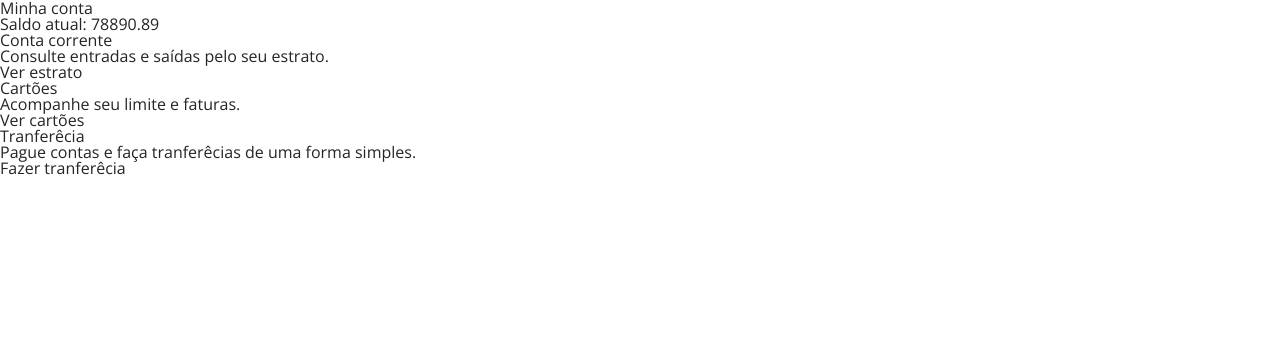
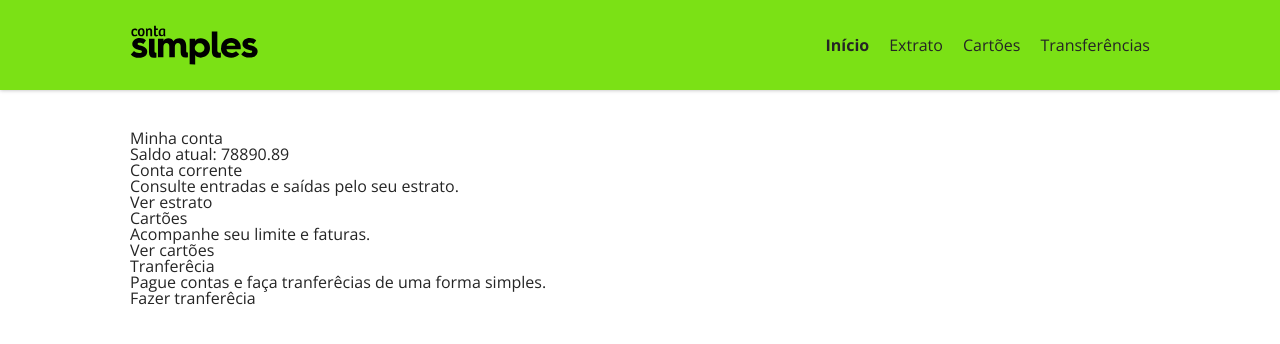
Before and after one commit to rickyalmeidadev/conta-simples-test, a React (Create React App) app: page / in a window 1280 px wide. Shown: the top 344 px of the page. Built offline with nearby package versions, Linux system fonts and the light colour scheme; data requests are answered from the project's data file.

Commit message:
add navbar

```diff
--- /dev/null
+++ b/src/components/Navbar.jsx
@@ -0,0 +1,40 @@
+import React from 'react';
+import { Link, NavLink } from 'react-router-dom';
+import logo from '../assets/logo-conta-simples.svg';
+
+const Navbar = () => (
+  <header className="navbar">
+    <nav className="container navbar__container">
+      <Link to="/">
+        <figure className="navbar__brand">
+          <img src={logo} alt="Conta Simples" />
+        </figure>
+      </Link>
+
+      <ul className="navbar__list">
+        <li className="navbar__item">
+          <NavLink activeClassName="navbar__item--active" exact to="/">
+            Início
+          </NavLink>
+        </li>
+        <li className="navbar__item">
+          <NavLink activeClassName="navbar__item--active" exact to="/statement">
+            Extrato
+          </NavLink>
+        </li>
+        <li className="navbar__item">
+          <NavLink activeClassName="navbar__item--active" exact to="/credit-cards">
+            Cartões
+          </NavLink>
+        </li>
+        <li className="navbar__item">
+          <NavLink activeClassName="navbar__item--active" exact to="/tranfer">
+            Transferências
+          </NavLink>
+        </li>
+      </ul>
+    </nav>
+  </header>
+);
+
+export default Navbar;
--- a/src/pages/Account/index.jsx
+++ b/src/pages/Account/index.jsx
@@ -1,5 +1,6 @@
 import React, { useState, useEffect } from 'react';
 import { getUser } from '../../services/services';
+import Navbar from '../../components/Navbar';
 import AccountCard from '../../components/AccountCard';
 import cards from '../../utils/cards.json';
 
@@ -19,17 +20,20 @@ const Account = () => {
   }
 
   return (
-    <>
-      <div>
-        <h2>Minha conta</h2>
-        <span>Saldo atual: {user.balance}</span>
+    <div className="wrapper">
+      <Navbar />
+      <div className="container">
+        <header className="header">
+          <h2>Minha conta</h2>
+          <span>Saldo atual: {user.balance}</span>
+        </header>
       </div>
 
 
-      <section>
+      <section className="container">
         {cards.map(card => <AccountCard key={card.test} {...card} />)}
       </section>
-    </>
+    </div>
   );
 };
 
--- a/src/pages/CreditCards/index.jsx
+++ b/src/pages/CreditCards/index.jsx
@@ -1,5 +1,6 @@
 import React, { useState, useEffect } from 'react';
 import { getUser } from '../../services/services';
+import Navbar from '../../components/Navbar';
 import CreditCard from '../../components/CreditCard';
 
 const CreditCards = () => {
@@ -19,6 +20,7 @@ const CreditCards = () => {
 
   return (
     <>
+      <Navbar />
       <h1>Meus cartões</h1>
 
 
--- a/src/pages/Login/index.jsx
+++ b/src/pages/Login/index.jsx
@@ -60,7 +60,7 @@ const Login = () => {
   const { cpf, email, password } = formData;
 
   return (
-    <div className="wrapper login-bg">
+    <div className="wrapper wrapper--row login-bg">
       <main className="container container--center">
         <form className="login" onSubmit={handleSubmit}>
           <figure className="login__brand">
--- a/src/pages/Statement/index.jsx
+++ b/src/pages/Statement/index.jsx
@@ -1,5 +1,6 @@
 import React, { useState, useEffect } from 'react';
 import { getUser } from '../../services/services';
+import Navbar from '../../components/Navbar';
 import StatementCard from '../../components/StatementCard';
 
 const Statement = () => {
@@ -19,6 +20,7 @@ const Statement = () => {
 
   return (
     <>
+      <Navbar />
       <h1>Estrato</h1>
 
       <ul>
--- a/src/styles/_main.scss
+++ b/src/styles/_main.scss
@@ -25,7 +25,11 @@ a {
 
 .wrapper {
   width: 100%;
-  display: flex;
+
+  &--row {
+    display: flex;
+    flex-direction: row;
+  }
 }
 
 .container {
--- /dev/null
+++ b/src/styles/_navbar.scss
@@ -0,0 +1,43 @@
+.navbar {
+  width: 100%;
+  height: 9rem;
+  background-color: $green;
+  @include box-shadow;
+  margin-bottom: 4rem;
+
+  &__container {
+    width: 100%;
+    height: 100%;
+    @include row;
+    align-items: center;
+    justify-content: space-between;
+  }
+
+  &__brand {
+    height: 4rem;
+
+    & > img {
+      height: 100%;
+    }
+  }
+
+  &__list {
+    @include row;
+  }
+
+  &__item {
+    margin-left: 2rem;
+    padding: 0.4rem 0;
+    border-radius: 0;
+    border-bottom: none;
+
+    &:hover {
+      border-bottom: 1px solid $black;
+      transition: all 10s ease-in;
+    }
+
+    &--active {
+      font-weight: 700;
+    }
+  }
+}
--- a/src/styles/index.scss
+++ b/src/styles/index.scss
@@ -2,6 +2,7 @@
 @import 'variables';
 @import 'mixins';
 @import 'main';
+@import 'navbar';
 @import 'login';
 @import 'input';
 @import 'btn';
```
